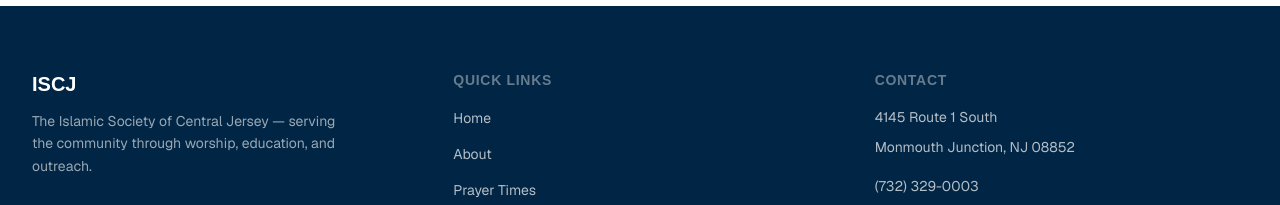
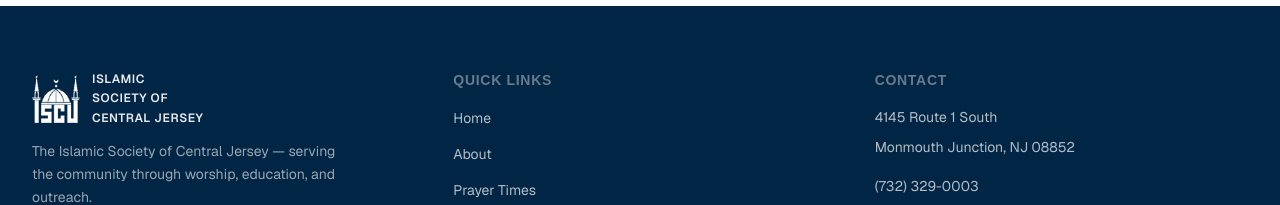
Before and after one commit to ISCJ-Web/ISCJ-website, a Next.js app: page / in a window 1280 px wide. Shown: the part 3568-3773 px from the top of the page. Built offline with nearby package versions, Linux system fonts and the light colour scheme; a web font is replaced by a local one.

Commit message:
Refactor navigation and footer links to use Next.js Link component for improved routing. Update contact section with a new Google Maps embed link for the ISCJ location.

```diff
--- a/src/components/home/ContactSection.tsx
+++ b/src/components/home/ContactSection.tsx
@@ -69,7 +69,7 @@
             <div className="overflow-hidden rounded-2xl border border-border bg-surface">
               <iframe
                 title="ISCJ Location"
-                src="https://www.google.com/maps/embed?pb=!1m18!1m12!1m3!1d3040.123456789!2d-74.55!3d40.38!2m3!1f0!2f0!3f0!3m2!1i1024!2i768!4f13.1!3m3!1m2!1s0x0%3A0x0!2zNDDCsDIyJzQ4LjAiTiA3NMKwMzMnMDAuMCJX!5e0!3m2!1sen!2sus!4v1"
+                src="https://maps.google.com/maps?q=4145+US-1,+Monmouth+Junction,+NJ+08852&t=&z=15&ie=UTF8&iwloc=&output=embed"
                 width="100%"
                 height="400"
                 style={{ border: 0 }}
--- a/src/components/layout/Footer.tsx
+++ b/src/components/layout/Footer.tsx
@@ -1,7 +1,9 @@
+import Image from "next/image";
+import Link from "next/link";
 import { Container } from "@/components/ui/Container";
 
 const quickLinks = [
-  { label: "Home", href: "#home" },
+  { label: "Home", href: "/" },
   { label: "About", href: "#about" },
   { label: "Prayer Times", href: "#prayer-times" },
   { label: "Events", href: "#events" },
@@ -15,7 +17,20 @@
         <div className="grid gap-12 py-16 md:grid-cols-3">
           {/* Branding */}
           <div>
-            <h3 className="text-xl font-bold">ISCJ</h3>
+            <Link href="/" className="flex items-center gap-3">
+              <Image
+                src="/images/iscj-white-logo.png"
+                alt="ISCJ Logo"
+                width={48}
+                height={48}
+                className="h-12 w-12 object-contain"
+              />
+              <span className="text-xs font-semibold uppercase leading-relaxed tracking-wider text-white/90">
+                Islamic<br />
+                Society of<br />
+                Central Jersey
+              </span>
+            </Link>
             <p className="mt-3 max-w-xs text-sm leading-relaxed text-white/60">
               The Islamic Society of Central Jersey — serving the community
               through worship, education, and outreach.
@@ -30,12 +45,21 @@
             <ul className="mt-4 space-y-3">
               {quickLinks.map((link) => (
                 <li key={link.href}>
+                  {link.href.startsWith("#") ? (
                     <a
                       href={link.href}
                       className="text-sm text-white/70 transition-colors hover:text-white"
                     >
                       {link.label}
                     </a>
+                  ) : (
+                    <Link
+                      href={link.href}
+                      className="text-sm text-white/70 transition-colors hover:text-white"
+                    >
+                      {link.label}
+                    </Link>
+                  )}
                 </li>
               ))}
             </ul>
--- a/src/components/layout/Navbar.tsx
+++ b/src/components/layout/Navbar.tsx
@@ -4,9 +4,12 @@
 import { motion, AnimatePresence } from "framer-motion";
 import { Menu, X, Phone, Mail, Facebook, Instagram, Youtube } from "lucide-react";
 import Image from "next/image";
+import Link from "next/link";
 import { Container } from "@/components/ui/Container";
 import { cn } from "@/lib/utils";
 import type { NavLink } from "@/types";
+
+const MotionLink = motion.create(Link);
 
 const navLinks: NavLink[] = [
   { label: "Home", href: "/" },
@@ -59,7 +62,7 @@
           </div>
 
           {/* Center: Logo + org name */}
-          <a href="/" className="flex items-center gap-3 md:flex-col md:gap-1">
+          <Link href="/" className="flex items-center gap-3 md:flex-col md:gap-1">
             <span className="hidden text-[11px] font-medium uppercase tracking-widest text-white/70 md:block">
               Islamic Society of Central Jersey
             </span>
@@ -88,7 +91,7 @@
               Society of<br />
               Central Jersey
             </span>
-          </a>
+          </Link>
 
           {/* Right: Donate button + mobile toggle */}
           <div className="flex items-center gap-4">
@@ -119,12 +122,21 @@
           <ul className="flex items-center justify-center gap-8">
             {navLinks.map((link) => (
               <li key={link.href}>
+                {link.href.startsWith("#") ? (
                   <a
                     href={link.href}
                     className="inline-block py-3 text-sm font-medium text-white/80 transition-colors hover:text-white"
                   >
                     {link.label}
                   </a>
+                ) : (
+                  <Link
+                    href={link.href}
+                    className="inline-block py-3 text-sm font-medium text-white/80 transition-colors hover:text-white"
+                  >
+                    {link.label}
+                  </Link>
+                )}
               </li>
             ))}
           </ul>
@@ -160,7 +172,8 @@
                 />
               </motion.div>
 
-              {navLinks.map((link, i) => (
+              {navLinks.map((link, i) =>
+                link.href.startsWith("#") ? (
                   <motion.a
                     key={link.href}
                     href={link.href}
@@ -172,7 +185,20 @@
                   >
                     {link.label}
                   </motion.a>
-              ))}
+                ) : (
+                  <MotionLink
+                    key={link.href}
+                    href={link.href}
+                    onClick={() => setMobileOpen(false)}
+                    initial={{ opacity: 0, y: 20 }}
+                    animate={{ opacity: 1, y: 0 }}
+                    transition={{ delay: 0.1 + i * 0.05 }}
+                    className="text-2xl font-semibold text-primary transition-colors hover:text-primary-light"
+                  >
+                    {link.label}
+                  </MotionLink>
+                )
+              )}
 
               <motion.a
                 href="#donate"
```
Lines whose indentation alone changed are shown as unchanged.
